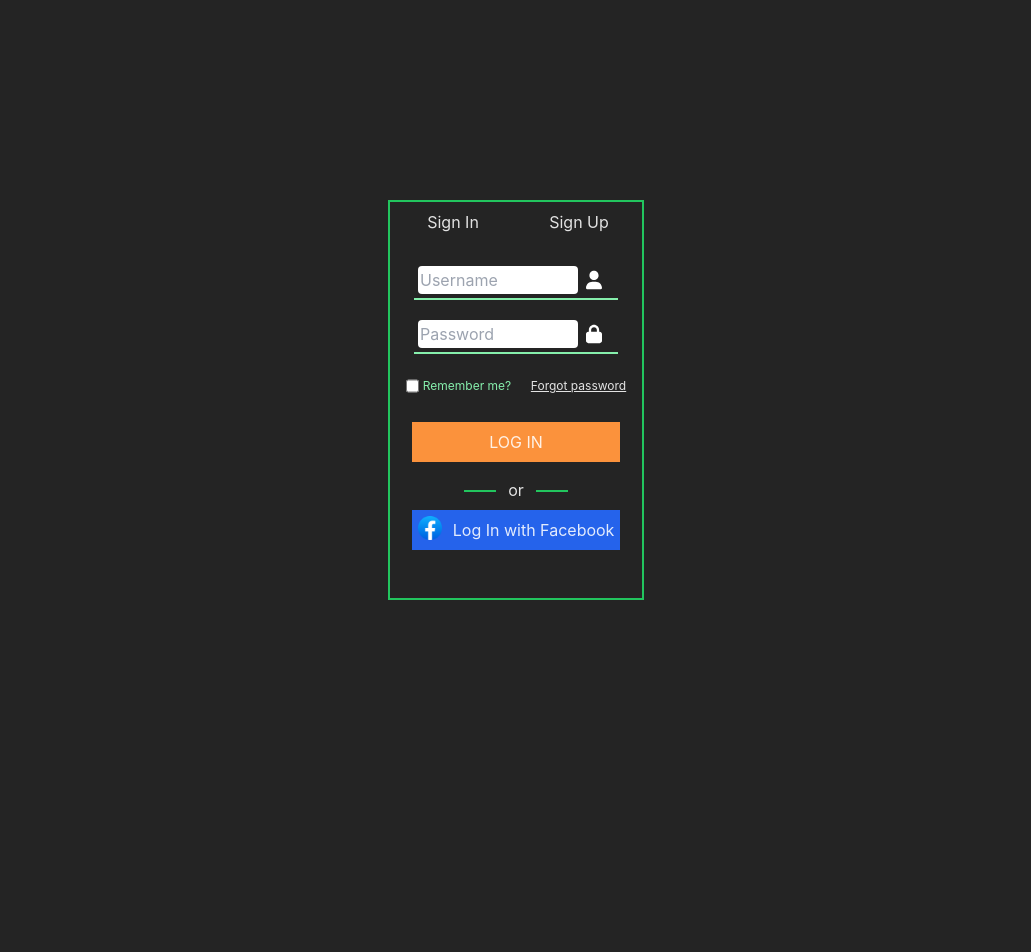
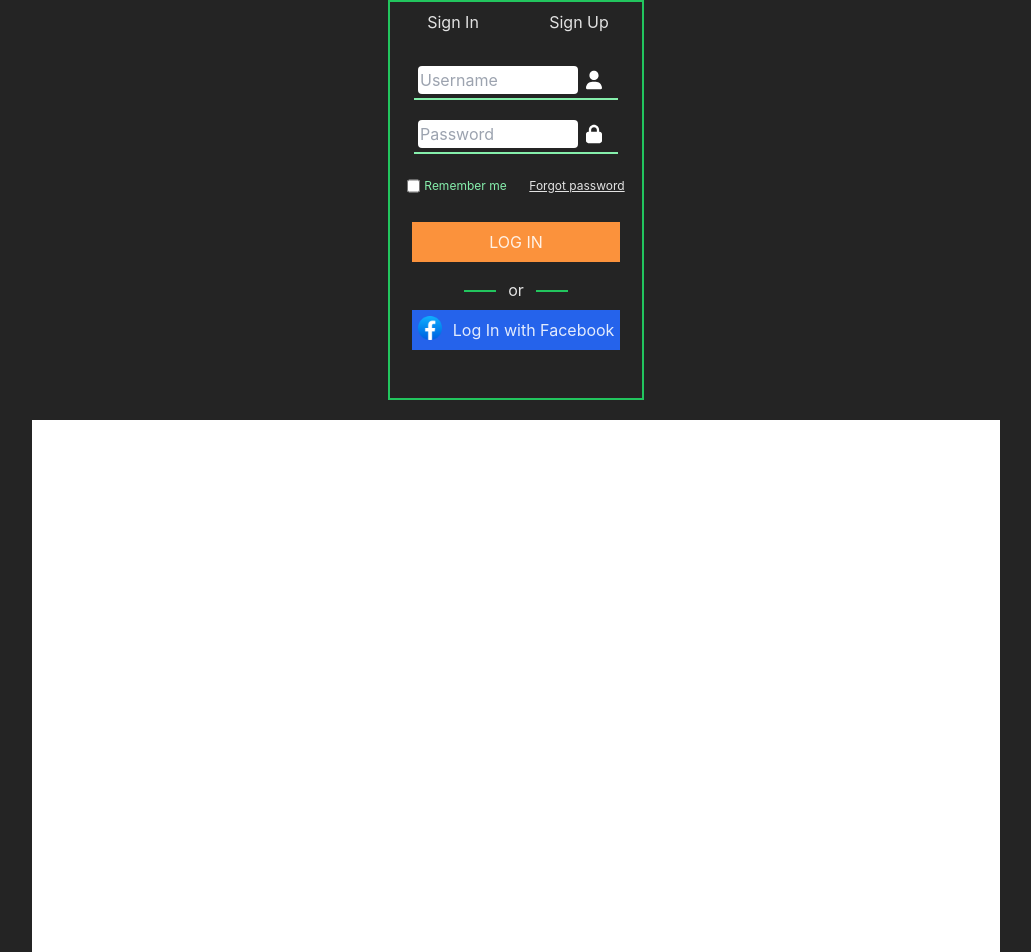
Before and after one commit to gkk-dev-ops/components-collection, a Vue app in the folder cc/: page / in a window 1280 px wide. Shown: the top 952 px of the page, without its empty margins (124-1155 px from the left). Before the commit the page ends 800 px from the top, so only its background shows below. Built offline with nearby package versions, Linux system fonts and the light colour scheme.

Commit message:
Gallery view concept

```diff
--- a/cc/src/App.vue
+++ b/cc/src/App.vue
@@ -1,7 +1,11 @@
 <script setup>
 import LoginForm from './components/LoginForm.vue'
+import CreditCardCheckout from './components/CreditCardCheckout.vue';
 </script>
 
 <template>
-    <LoginForm/>
+    <div class="app-wrapper flex flex-col gap-5 items-center">
+        <LoginForm/>
+        <CreditCardCheckout/>
+    </div>
 </template>
--- /dev/null
+++ b/cc/src/components/CreditCardCheckout.vue
@@ -0,0 +1,14 @@
+<script>
+export default {
+  data() {
+  	return {
+	    tmp: "tmp"
+  	}
+	}
+}
+</script>
+<template>
+    <div class="w-[968px] h-[600px] justify-center content-center bg-white flex flex-col">
+
+    </div>
+</template>
--- a/cc/src/components/LoginForm.vue
+++ b/cc/src/components/LoginForm.vue
@@ -12,10 +12,14 @@ export default {
 <template>
 <div class="login-form w-64 min-h-96 border-2 border-green-500 pb-12">
   <div class="sign-tab flex flex-row justify-around ">
-    <div @click="signingType = true" class="cursor-pointer hover:bg-slate-200 hover:text-green-300 w-full text-center p-2">
+    <div @click="signingType = true"
+      class="cursor-pointer hover:bg-slate-200 hover:text-green-300 w-full text-center p-2">
       Sign In
     </div>
-    <div @click="signingType = false" class="cursor-pointer hover:bg-slate-200 hover:text-green-300 w-full text-center p-2">
+    <div
+      @click="signingType = false"
+      class="cursor-pointer hover:bg-slate-200 hover:text-green-300 w-full text-center p-2"
+      >
       Sign Up
     </div>
   </div>
@@ -39,7 +43,7 @@ export default {
     <div v-if="signingType" class="flex text-xs mt-2 gap-1 mx-2 justify-around">
       <div class="flex">
         <input class="mr-1 accent-green-300" type="checkbox">
-        <p class="text-green-300">Remember me?</p>
+        <p class="text-green-300">Remember me</p>
       </div>
       <a class="underline" href="#">Forgot password</a>
     </div>
@@ -58,7 +62,6 @@ export default {
       <button class="bg-orange-400 active:bg-orange-300 w-52">
         {{ signingType ? "LOG IN" : "SIGN UP" }}
       </button>
-
     </div>
     <div class="flex flex-col text-center">
       <div class="flex row content-center justify-center align-middle">
```
Also changed, not shown: cc/public/CreditCardCheckout/bag.png (added), cc/public/CreditCardCheckout/hm.png (added).
